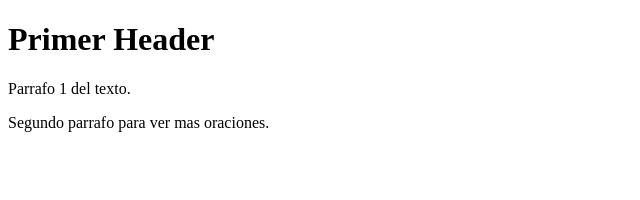
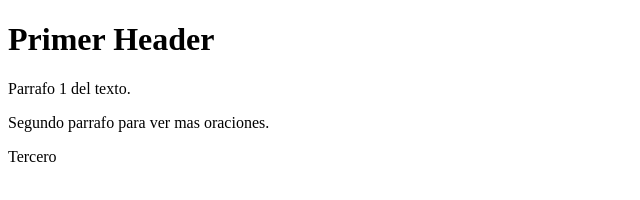
Before and after one commit to solaris011/Pruebas2, a plain HTML site: page index.html in a window 1280 px wide. Shown: the full height of the page, 0-640 px from the left. Drawn offline with Linux system fonts and the light colour scheme.

Commit message:
Update index.html

```diff
--- a/index.html
+++ b/index.html
@@ -9,5 +9,6 @@
     <h1>Primer Header</h1>
     <p>Parrafo 1 del texto.</p>
     <p> Segundo parrafo para ver mas oraciones.</p>
+    <p>Tercero</p>
 </body>
 </html>
```
